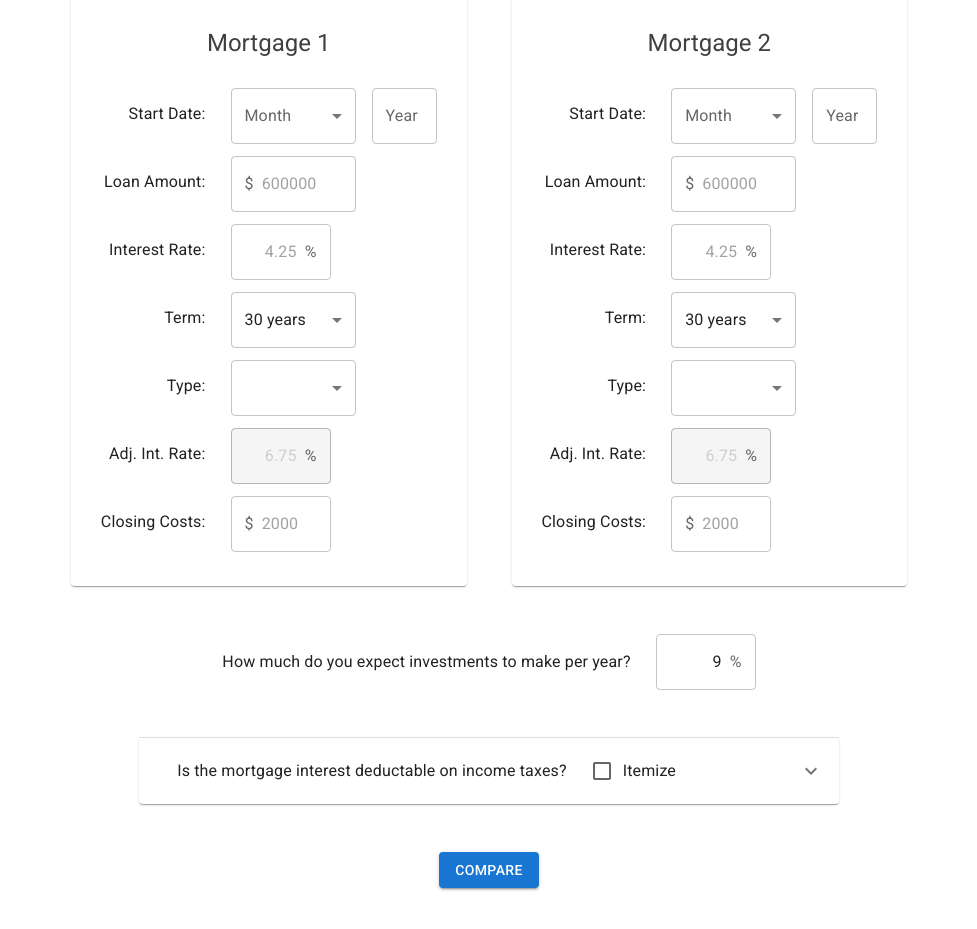
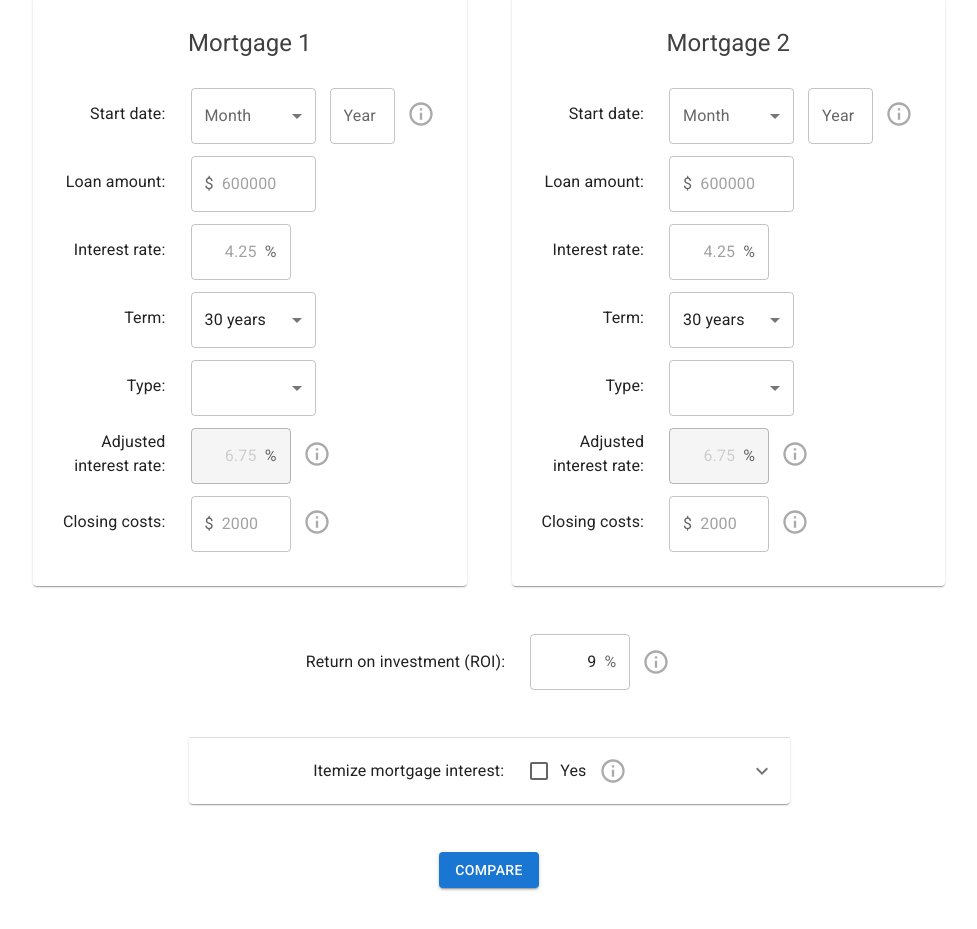
Before and after one commit to erich564/mortgage-comp-tool, a React (Create React App) app: page / in a window 1280 px wide. Shown: the part 251-1180 px from the top of the page, without its empty margins (151-1128 px from the left). Built offline with nearby package versions, Linux system fonts and the light colour scheme.

Commit message:
Form tooltips and common folder

```diff
--- a/src/InputForm.js
+++ b/src/InputForm.js
@@ -21,12 +21,13 @@ import {
   styled,
 } from '@mui/material';
 import MortgageForm from './MortgageForm';
+import TooltipFormField from './TooltipFormField';
+import { fieldMargin, fieldWidth } from './common/constants';
 import IRSFilingStatus from './enum/IRSFilingStatus';
 
 const inputWidth = '124px';
-const fieldMargin = 'dense';
 
-const TableCellField = styled(TableCell)({
+const TableCellLabel = styled(TableCell)({
   border: 0,
   paddingLeft: 0,
   paddingTop: 9,
@@ -116,17 +117,18 @@ export default function InputForm({
       <Table sx={{ margin: 'auto', width: 'auto' }}>
         <TableBody>
           <TableRow>
-            <TableCellField sx={{ width: 'auto' }}>
-              How much do you expect investments to make per year?
-            </TableCellField>
+            <TableCellLabel sx={{ width: 'auto' }}>
+              Return on investment (ROI):
+            </TableCellLabel>
             <TableCellValue sx={{ padding: 0 }}>
+              <TooltipFormField tooltip="How much you expect investments to make per year, on average.">
                 <TextField
                   required
                   margin="none"
                   name="roi"
                   value={state.roi}
                   placeholder="9"
-                sx={{ input: { textAlign: 'right' }, width: 100 }}
+                  sx={{ input: { textAlign: 'right' }, width: fieldWidth.s }}
                   onChange={handleChange}
                   InputProps={{
                     endAdornment: (
@@ -135,6 +137,7 @@ export default function InputForm({
                   }}
                   InputLabelProps={{ required: false }}
                 />
+              </TooltipFormField>
             </TableCellValue>
           </TableRow>
         </TableBody>
@@ -145,7 +148,7 @@ export default function InputForm({
         expanded={state.doItemize}
         onChange={handleAccordianChange}
         sx={{
-          maxWidth: 700,
+          maxWidth: 601,
           margin: 'auto',
           '&.Mui-expanded': {
             margin: 'auto',
@@ -156,10 +159,12 @@ export default function InputForm({
           <Table sx={{ margin: 'auto', width: 1 }}>
             <TableBody>
               <TableRow>
-                <TableCellField>
-                  Is the mortgage interest deductable on income taxes?
-                </TableCellField>
-                <TableCellValue sx={{ padding: 0 }}>
+                <TableCellLabel>Itemize mortgage interest:</TableCellLabel>
+                <TableCellValue sx={{ pr: '121px' }}>
+                  <TooltipFormField
+                    tooltip="Is the mortgage interest deductable
+                  on income taxes?"
+                  >
                     <FormControlLabel
                       control={
                         <Checkbox
@@ -168,27 +173,36 @@ export default function InputForm({
                           name="doItemize"
                         />
                       }
-                    label="Itemize"
-                    sx={{ mr: '123px' }}
+                      label="Yes"
+                      sx={{ mr: 0 }}
                     />
+                  </TooltipFormField>
                 </TableCellValue>
               </TableRow>
             </TableBody>
           </Table>
         </AccordionSummary>
-        <AccordionDetails sx={{ paddingTop: 0 }}>
+        <AccordionDetails sx={{ p: '30px', pt: 0 }}>
           <Table sx={{ margin: 'auto', width: 1 }}>
             <TableBody>
               <TableRow>
-                <TableCellField>Marginal Tax Rate:</TableCellField>
+                <TableCellLabel>Marginal tax rate:</TableCellLabel>
                 <TableCellValue>
+                  <TooltipFormField
+                    tooltip="Enter your combined state and federal marginal tax rate
+                    on your adjusted gross income (AGI). Your marginal tax rate is
+                    the top tax bracket that you're in."
+                  >
                     <TextField
                       required
                       margin={fieldMargin}
                       name="marginalTaxRate"
                       value={state.marginalTaxRate}
                       onChange={handleChange}
-                    sx={{ input: { textAlign: 'right' }, width: 100 }}
+                      sx={{
+                        input: { textAlign: 'right' },
+                        width: fieldWidth.s,
+                      }}
                       placeholder="40"
                       disabled={!state.doItemize}
                       InputProps={{
@@ -198,19 +212,18 @@ export default function InputForm({
                       }}
                       InputLabelProps={{ required: false }}
                     />
+                  </TooltipFormField>
                 </TableCellValue>
               </TableRow>
               <TableRow>
-                <TableCellField>
-                  What is your IRS tax filing status?
-                </TableCellField>
+                <TableCellLabel>Tax filing status:</TableCellLabel>
                 <TableCellValue>
                   <TextField
                     required
                     select
                     margin={fieldMargin}
                     disabled={!state.doItemize}
-                    sx={{ minWidth: 230 }}
+                    sx={{ minWidth: fieldWidth.xl }}
                     value={state.irsFilingStatus}
                     name="irsFilingStatus"
                     onChange={handleChange}
@@ -224,17 +237,23 @@ export default function InputForm({
                 </TableCellValue>
               </TableRow>
               <TableRow>
-                <TableCellField>
-                  Other itemized deductions (e.g. salt, donations):
-                </TableCellField>
+                <TableCellLabel>Other itemized deductions:</TableCellLabel>
                 <TableCellValue>
+                  <TooltipFormField
+                    tooltip="For example, state and local taxes
+                  (SALT: currently capped at $10k for most people), other mortgage interest,
+                  and charitable donations."
+                  >
                     <TextField
                       required
                       disabled={!state.doItemize}
                       margin={fieldMargin}
                       name="otherItemizedDeductions"
                       value={state.otherItemizedDeductions}
-                    sx={{ input: { textAlign: 'right' }, width: 100 }}
+                      sx={{
+                        input: { textAlign: 'right' },
+                        width: fieldWidth.s,
+                      }}
                       onChange={handleChange}
                       InputProps={{
                         startAdornment: (
@@ -243,21 +262,32 @@ export default function InputForm({
                       }}
                       InputLabelProps={{ required: false }}
                     />
+                  </TooltipFormField>
                 </TableCellValue>
               </TableRow>
               <TableRow>
-                <TableCellField>
-                  For post-TCJA cash-out refinances, enter new home acquisition
-                  debt, if any:
-                </TableCellField>
+                <TableCellLabel>Qualified home improvements:</TableCellLabel>
                 <TableCellValue>
+                  <TooltipFormField
+                    tooltip="For cash-out refinances that occur after the Tax Cuts and
+                    Jobs Act (TCJA) of 2017, home acquisition debt is limited to the
+                    remaining amount on the existing mortgage. However, any qualified
+                    amount used to substantially improve your home is treated as home
+                    acquisition debt. Enter that amount here, if any. Only interest on
+                    home acquisition debt can be itemized.
+                    "
+                  >
                     <TextField
                       disabled={!(state.doItemize && state.isRefinance)}
                       margin={fieldMargin}
                       name="refiNewAcquisitionDebt"
                       value={state.refiNewAcquisitionDebt}
-                    sx={{ input: { textAlign: 'right' }, width: 100 }}
+                      sx={{
+                        input: { textAlign: 'right' },
+                        width: fieldWidth.s,
+                      }}
                       onChange={handleChange}
+                      placeholder="0"
                       InputProps={{
                         startAdornment: (
                           <InputAdornment position="start">$</InputAdornment>
@@ -265,14 +295,21 @@ export default function InputForm({
                       }}
                       InputLabelProps={{ required: false }}
                     />
+                  </TooltipFormField>
                 </TableCellValue>
               </TableRow>
               <TableRow>
-                <TableCellField>
-                  For refinances with a post-TCJA Mortgage 1, enter its home
-                  acquisition debt if less than its loan amount:
-                </TableCellField>
+                <TableCellLabel>
+                  Custom pre-refi home acquisition debt:
+                </TableCellLabel>
                 <TableCellValue>
+                  <TooltipFormField
+                    tooltip="In rare circumstances, the refinanced home acquisition debt
+                    may be less than the remaining loan amount of Mortgage 1. That is the
+                    case if Mortgage 1 was a cash-out refinance that occurred after the Tax
+                    Cuts and Jobs Act (TCJA) of 2017. If that is applicable, enter the remaining
+                    home acquisition debt at time of that previous refinance."
+                  >
                     <TextField
                       disabled={!(state.doItemize && state.isRefinance)}
                       margin={fieldMargin}
@@ -280,6 +317,7 @@ export default function InputForm({
                       value={state.m1HomeAcquisitionDebt}
                       sx={{ input: { textAlign: 'right' }, width: inputWidth }}
                       onChange={handleChange}
+                      placeholder="0"
                       InputProps={{
                         startAdornment: (
                           <InputAdornment position="start">$</InputAdornment>
@@ -287,6 +325,7 @@ export default function InputForm({
                       }}
                       InputLabelProps={{ required: false }}
                     />
+                  </TooltipFormField>
                 </TableCellValue>
               </TableRow>
             </TableBody>
--- a/src/MortgageForm.js
+++ b/src/MortgageForm.js
@@ -4,13 +4,15 @@ import {
   Paper,
   Table,
   TableBody,
-  TableCell,
   TableRow,
   TextField,
   Typography,
   styled,
 } from '@mui/material';
 import moment from 'moment';
+import TooltipFormField from './TooltipFormField';
+import { fieldMargin, fieldWidth } from './common/constants';
+import { TableCellLabel, TableCellValue } from './common/styled';
 import MortgageTerm from './enum/MortgageTerm';
 import MortgageType from './enum/MortgageType';
 
@@ -30,24 +32,6 @@ const Item = styled(Paper)(({ theme }) => ({
   lineHeight: 'inherit',
   letterSpacing: 'inherit',
 }));
-const TableCellField = styled(TableCell)({
-  border: 0,
-  paddingLeft: 0,
-  paddingTop: 9,
-  paddingBottom: 9,
-  paddingRight: 25,
-  fontSize: 'inherit',
-  lineHeight: 'inherit',
-  letterSpacing: 'inherit',
-  width: 'auto',
-  textAlign: 'right',
-});
-
-const TableCellValue = styled(TableCell)({
-  border: 0,
-  padding: 0,
-  fontSize: 'inherit',
-});
 
 export default function MortgageForm({
   state,
@@ -58,9 +42,8 @@ export default function MortgageForm({
     handleMortgageChange(state.id, e);
   };
 
-  const skinnyWidth = '150px';
   const gutterWidth = '24px';
-  const fieldMargin = 'dense';
+
   const months = [
     'January',
     'February',
@@ -89,15 +72,16 @@ export default function MortgageForm({
       <Table>
         <TableBody>
           <TableRow>
-            <TableCellField>Start Date:</TableCellField>
+            <TableCellLabel>Start date:</TableCellLabel>
             <TableCellValue>
+              <TooltipFormField tooltip="First mortgage payment date.">
                 <TextField
                   value={state.startDateMonth}
                   name="startDateMonth"
                   select
                   label="Month"
                   margin={fieldMargin}
-                sx={{ width: 125, mr: 2 }}
+                  sx={{ width: fieldWidth.m }}
                   onChange={handleChange}
                 >
                   {months.map((m, n) => (
@@ -115,14 +99,15 @@ export default function MortgageForm({
                   fullWidth
                   label="Year"
                   placeholder="2022"
-                sx={{ width: 65 }}
+                  sx={{ width: fieldWidth.xs }}
                   InputLabelProps={{ required: false }}
                   inputProps={{ maxLength: 4 }}
                 />
+              </TooltipFormField>
             </TableCellValue>
           </TableRow>
           <TableRow>
-            <TableCellField>Loan Amount:</TableCellField>
+            <TableCellLabel>Loan amount:</TableCellLabel>
             <TableCellValue>
               <TextField
                 margin={fieldMargin}
@@ -132,7 +117,7 @@ export default function MortgageForm({
                 onChange={handleChange}
                 fullWidth
                 placeholder="600000"
-                sx={{ width: 125 }}
+                sx={{ width: fieldWidth.m }}
                 InputProps={{
                   startAdornment: (
                     <InputAdornment position="start">$</InputAdornment>
@@ -143,7 +128,7 @@ export default function MortgageForm({
             </TableCellValue>
           </TableRow>
           <TableRow>
-            <TableCellField>Interest Rate:</TableCellField>
+            <TableCellLabel>Interest rate:</TableCellLabel>
             <TableCellValue>
               <TextField
                 margin={fieldMargin}
@@ -154,7 +139,7 @@ export default function MortgageForm({
                 fullWidth
                 sx={{
                   input: { textAlign: 'right' },
-                  width: 100,
+                  width: fieldWidth.s,
                   mr: gutterWidth,
                 }}
                 placeholder="4.25"
@@ -168,14 +153,14 @@ export default function MortgageForm({
             </TableCellValue>
           </TableRow>
           <TableRow>
-            <TableCellField>Term:</TableCellField>
+            <TableCellLabel>Term:</TableCellLabel>
             <TableCellValue>
               <TextField
                 value={state.term}
                 name="term"
                 select
                 margin={fieldMargin}
-                sx={{ width: 125 }}
+                sx={{ width: fieldWidth.m }}
                 onChange={handleChange}
               >
                 {Object.keys(MortgageTerm.props).map(n => (
@@ -187,7 +172,7 @@ export default function MortgageForm({
             </TableCellValue>
           </TableRow>
           <TableRow>
-            <TableCellField>Type:</TableCellField>
+            <TableCellLabel>Type:</TableCellLabel>
             <TableCellValue>
               <TextField
                 value={state.type}
@@ -195,7 +180,7 @@ export default function MortgageForm({
                 margin={fieldMargin}
                 select
                 required
-                sx={{ width: 125, mr: gutterWidth }}
+                sx={{ width: fieldWidth.m }}
                 onChange={handleChange}
               >
                 {Object.keys(MortgageType.props).map(n => (
@@ -207,8 +192,13 @@ export default function MortgageForm({
             </TableCellValue>
           </TableRow>
           <TableRow>
-            <TableCellField>Adj. Int. Rate:</TableCellField>
+            <TableCellLabel>
+              Adjusted
+              <br />
+              interest rate:
+            </TableCellLabel>
             <TableCellValue>
+              <TooltipFormField tooltip="The interest rate after the initial fixed period for adjustable rate mortgages (ARMs).">
                 <TextField
                   margin={fieldMargin}
                   name="interestRateAdjusted"
@@ -218,7 +208,7 @@ export default function MortgageForm({
                     state.type === MortgageType.FixedRate || state.type === ''
                   }
                   required
-                sx={{ input: { textAlign: 'right' }, width: 100 }}
+                  sx={{ input: { textAlign: 'right' }, width: fieldWidth.s }}
                   placeholder="6.75"
                   InputProps={{
                     endAdornment: (
@@ -227,11 +217,17 @@ export default function MortgageForm({
                   }}
                   InputLabelProps={{ required: false }}
                 />
+              </TooltipFormField>
             </TableCellValue>
           </TableRow>
           <TableRow>
-            <TableCellField>Closing Costs:</TableCellField>
+            <TableCellLabel>Closing costs:</TableCellLabel>
             <TableCellValue>
+              <TooltipFormField
+                tooltip="Do not include prepaid or partially prepaid (initial escrow)
+            homeowner's insurance, mortgage insurance, and property taxes. Also, don't
+            include per-diem mortgage interest."
+              >
                 <TextField
                   margin={fieldMargin}
                   name="closingCosts"
@@ -239,7 +235,7 @@ export default function MortgageForm({
                   onChange={handleChange}
                   fullWidth
                   placeholder="2000"
-                sx={{ width: 100 }}
+                  sx={{ width: fieldWidth.s }}
                   InputProps={{
                     startAdornment: (
                       <InputAdornment position="start">$</InputAdornment>
@@ -247,6 +243,7 @@ export default function MortgageForm({
                   }}
                   InputLabelProps={{ required: false }}
                 />
+              </TooltipFormField>
             </TableCellValue>
           </TableRow>
         </TableBody>
--- /dev/null
+++ b/src/TooltipFormField.js
@@ -0,0 +1,51 @@
+import InfoOutlinedIcon from '@mui/icons-material/InfoOutlined';
+import { Box, Tooltip, styled } from '@mui/material';
+import { useState } from 'react';
+
+const FormValueTooltip = styled(({ className, ...props }) => (
+  <Tooltip {...props} componentsProps={{ tooltip: { className } }} />
+))(`
+    top: 10px;
+    font-size: 14px;
+`);
+
+export default function TooltipFormField({ tooltip, children }) {
+  const [isOpen, setIsOpen] = useState(false);
+
+  return (
+    <Box sx={{ display: 'inline-flex', alignItems: 'center', gap: '14px' }}>
+      <FormValueTooltip open={isOpen} title={tooltip} arrow placement="top">
+        <Box sx={{ display: 'inline-flex', gap: '14px' }}>{children}</Box>
+      </FormValueTooltip>
+      <Tooltip
+        open={isOpen}
+        onOpen={() => setIsOpen(true)}
+        onClose={() => setIsOpen(false)}
+        title="no text"
+        componentsProps={{
+          tooltip: {
+            sx: {
+              display: 'none',
+            },
+          },
+        }}
+      >
+        <Box
+          sx={{
+            display: 'inline-flex',
+            ml: '-4px',
+            color: '#AAA',
+            '&:hover': { color: '#666' },
+            p: '2px',
+          }}
+        >
+          <InfoOutlinedIcon
+            sx={{
+              fontSize: '1.75rem',
+            }}
+          />
+        </Box>
+      </Tooltip>
+    </Box>
+  );
+}
--- /dev/null
+++ b/src/common/constants.js
@@ -0,0 +1,7 @@
+export const fieldMargin = 'dense';
+export const fieldWidth = {
+  xs: 65,
+  s: 100,
+  m: 125,
+  xl: 230,
+};
--- /dev/null
+++ b/src/common/styled.js
@@ -0,0 +1,20 @@
+import { TableCell, styled } from '@mui/material';
+
+export const TableCellLabel = styled(TableCell)({
+  border: 0,
+  paddingLeft: 0,
+  paddingTop: 9,
+  paddingBottom: 9,
+  paddingRight: 25,
+  fontSize: 'inherit',
+  lineHeight: 'inherit',
+  letterSpacing: 'inherit',
+  width: 'auto',
+  textAlign: 'right',
+});
+
+export const TableCellValue = styled(TableCell)({
+  border: 0,
+  padding: 0,
+  fontSize: 'inherit',
+});
```
Lines whose indentation alone changed are shown as unchanged.
